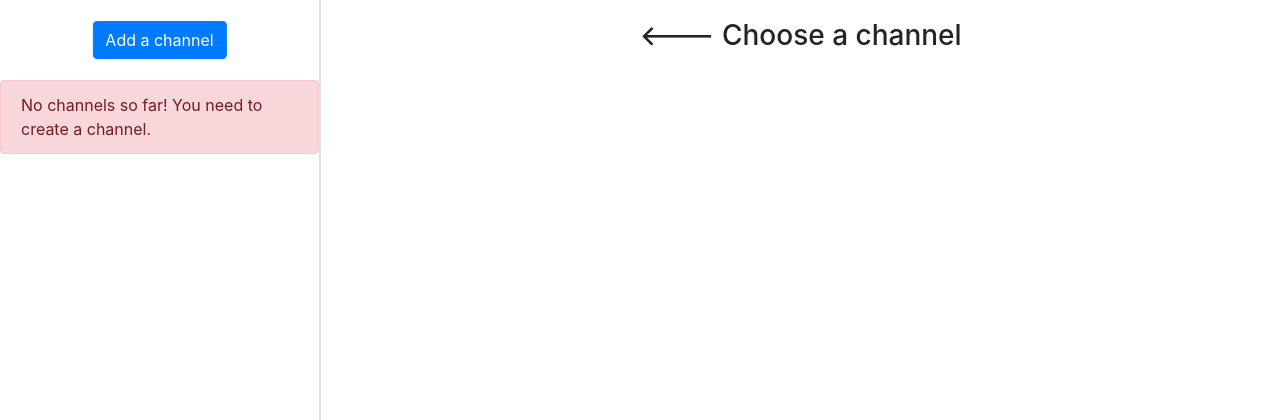
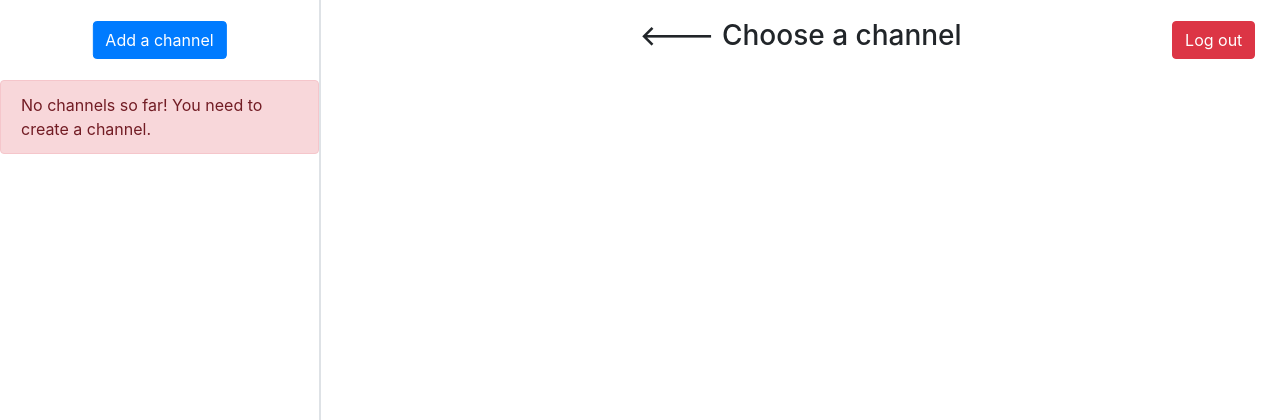
Before and after one commit to dzionek/channels, a Flask app: page / in a window 1280 px wide. Shown: the top 420 px of the page. Run offline with Flask 2, Linux system fonts and the light colour scheme; the visitor is signed in with stand-in values (Sample User, id 1); data that the repository does not hold is empty; style sheets or scripts are compiled from the project's sources; parts of the project's set-up code (start-up, migrations or seed data) failed here and were passed over; some libraries are stand-ins or nearby versions.

Commit message:
Add logout button

```diff
--- a/app/login/routes.py
+++ b/app/login/routes.py
@@ -1,5 +1,5 @@
 from flask import render_template, flash, url_for, redirect
-from flask_login import login_user, current_user
+from flask_login import login_user, current_user, logout_user
 
 from typing import Union
 from werkzeug.wrappers import Response
@@ -60,7 +60,7 @@ def register() -> Union[Response, str]:
 
     Returns:
         By default, the rendered registration page.
-        If received valid POST form, the rendered login page.
+        If received valid POST form, the redirection to the login page.
 
     """
     form = RegistrationForm()
@@ -70,3 +70,14 @@ def register() -> Union[Response, str]:
         return redirect(url_for('login.index'))
     else:
         return render_template('register.html', form=form)
+
+@login.route('/log-out')
+def log_out() -> Response:
+    """Log out the current user and redirect to the login page.
+
+    Returns:
+        Redirection to the login page.
+
+    """
+    logout_user()
+    return redirect(url_for('login.index'))
--- a/app/static/src/scss/app.scss
+++ b/app/static/src/scss/app.scss
@@ -51,6 +51,12 @@ $ui-height: 10vh;
     left: 50%;
     transform: translate(-50%, -50%);
   }
+  button {
+    position: absolute;
+    top: 50%;
+    left: 90%;
+    transform: translate(0, -50%);
+  }
 }
 
 #hide-switch-channel {
--- a/app/templates/app.html
+++ b/app/templates/app.html
@@ -2,7 +2,6 @@
 
 {% block channels %}
     <ul class="list-group">
-
 
         {% for channel in channels %}
             <li class="list-group-item d-flex justify-content-between align-items-center channel" data-channel="{{ channel.name }}">
@@ -22,6 +21,10 @@
         <div>
             <h3><--- Choose a channel</h3>
         </div>
+        <button type="button" id="logout-button" class="btn btn-danger"
+                onclick="window.location.href='{{ url_for('login.log_out') }}'">
+            Log out
+        </button>
     </div>
     <div id="hide-switch-channel">
         <div id="messages-list">
```
